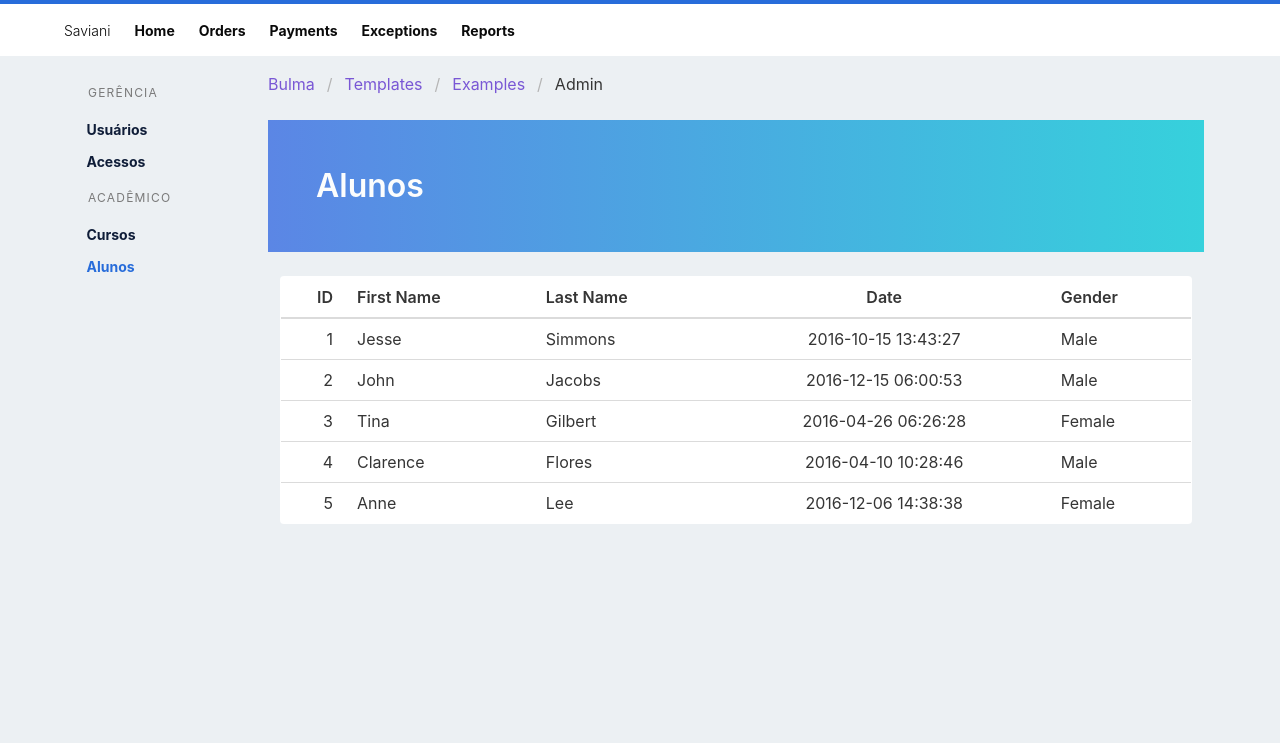
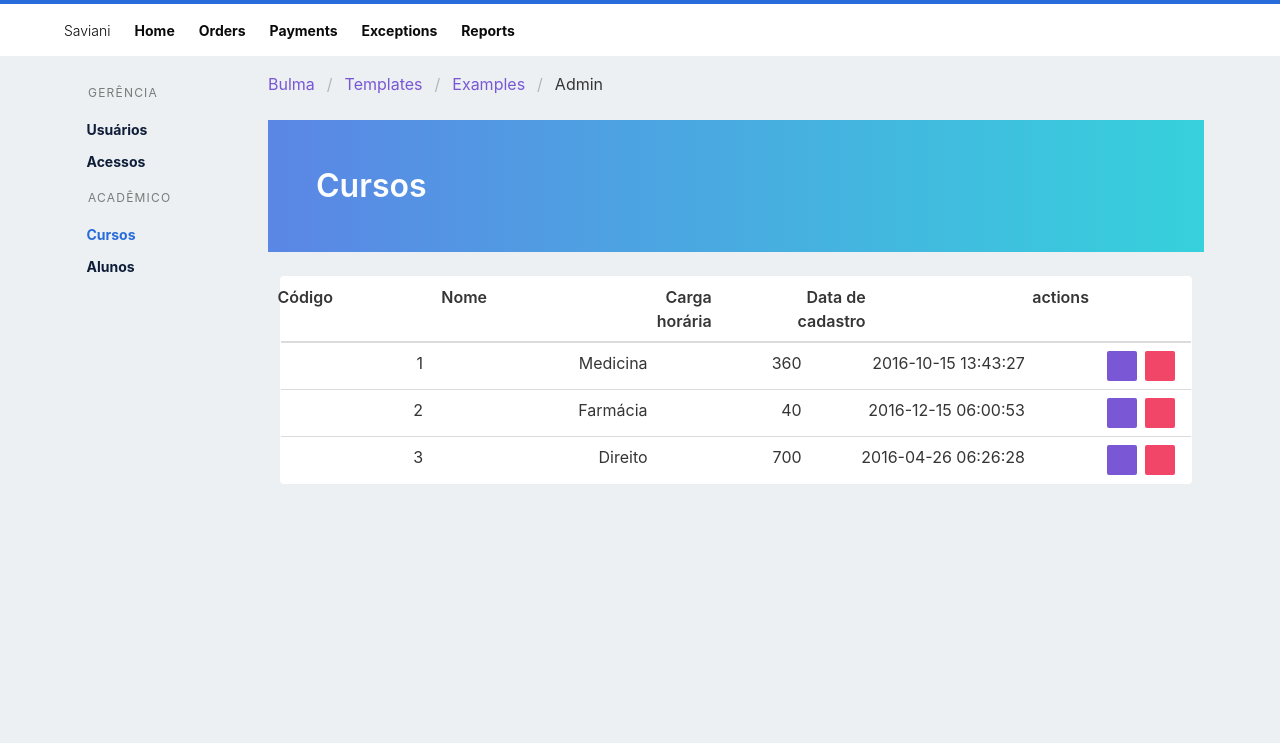
Before and after one commit to JosePaulo95/gestao-alunos, a plain HTML site: page index.html in a window 1280 px wide. Drawn offline with nearby package versions, Linux system fonts and the light colour scheme.

Commit message:
WIP: feat: crud tabs exibindo elementos

```diff
--- a/index.html
+++ b/index.html
@@ -90,7 +90,39 @@
             <br>
             <div class="columns">
               <div class="column is-12">
-                <b-table :data="data" :columns="columns"></b-table>
+                <b-table :data="getDadosAbaAtual()">
+                  <b-table-column
+                    v-for="coluna in getColunasAbaAtual()"
+                    :field="coluna.field"
+                    :label="coluna.label"
+                    width="40"
+                    numeric
+                    v-slot="props"
+                  >
+                    {{ props.row[coluna.field]}}
+                  </b-table-column>
+
+                  <b-table-column
+                    field="coluna.field"
+                    label="actions"
+                    width="40"
+                    numeric
+                    v-slot="props"
+                  >
+                    <div class="buttons is-right">
+                      <a class="button is-small is-primary">
+                        <span class="icon is-small">
+                          <i class="mdi mdi-account-edit"></i>
+                        </span>
+                      </a>
+                        <button type="button" class="button is-small is-danger">
+                          <span class="icon is-small">
+                            <i class="mdi mdi-trash-can"></i>
+                          </span>
+                        </button>
+                    </div>
+                  </b-table-column>
+                </b-table>
               </div>
             </div>
           </div>
--- a/js/saviani.js
+++ b/js/saviani.js
@@ -18,28 +18,46 @@ var App = new Vue({
       abas:{
         "usuarios": {label: "Usuários"},
         "acessos": {label: "Acessos"},
-        "cursos": {label: "Cursos"},
-        "alunos": {label: "Alunos"}
-      },
-      cursos: [
+        "cursos": {
+          label: "Cursos",
+          dados: [
+            { 'codigo': 1, 'nome': 'Medicina', 'date': '2016-10-15 13:43:27', 'carga_horaria': 360 },
+            { 'codigo': 2, 'nome': 'Farmácia', 'date': '2016-12-15 06:00:53', 'carga_horaria': 40 },
+            { 'codigo': 3, 'nome': 'Direito', 'date': '2016-04-26 06:26:28', 'carga_horaria': 700 },
+          ],
+          colunas: [
             {
-          nome: "Medicina"
+              field: 'codigo',
+              label: 'Código',
+              width: '40',
+              numeric: true
             },
             {
-          nome: "Computação"
+              field: 'nome',
+              label: 'Nome',
             },
             {
-          nome: "Farmácia"
+              field: 'carga_horaria',
+              label: 'Carga horária',
+              numeric: true
+            },
+            {
+              field: 'date',
+              label: 'Data de cadastro',
+              centered: true
             }
-      ],
-      data: [
+          ]
+        },
+        "alunos": {
+          label: "Alunos",
+          dados: [
             { 'id': 1, 'first_name': 'Jesse', 'last_name': 'Simmons', 'date': '2016-10-15 13:43:27', 'gender': 'Male' },
             { 'id': 2, 'first_name': 'John', 'last_name': 'Jacobs', 'date': '2016-12-15 06:00:53', 'gender': 'Male' },
             { 'id': 3, 'first_name': 'Tina', 'last_name': 'Gilbert', 'date': '2016-04-26 06:26:28', 'gender': 'Female' },
             { 'id': 4, 'first_name': 'Clarence', 'last_name': 'Flores', 'date': '2016-04-10 10:28:46', 'gender': 'Male' },
             { 'id': 5, 'first_name': 'Anne', 'last_name': 'Lee', 'date': '2016-12-06 14:38:38', 'gender': 'Female' }
           ],
-      columns: [
+          colunas: [
             {
               field: 'id',
               label: 'ID',
@@ -66,9 +84,12 @@ var App = new Vue({
           ]
         }
       },
+
+    }
+  },
   mounted(){
     this.runTests();
-    this.selecionarAba("alunos")
+    this.selecionarAba("cursos")
   },
   computed: {
     filteredCards() {
@@ -104,6 +125,23 @@ var App = new Vue({
         return '';
       }
     },
+    getDadosAbaAtual(){
+      let aba_atual = this.getAba(this.aba_id_selecionada);
+      if(aba_atual){
+        return aba_atual.dados;
+      }else{
+        return [];
+      }
+    },
+    getColunasAbaAtual(){
+      let aba_atual = this.getAba(this.aba_id_selecionada);
+      if(aba_atual){
+        console.log(aba_atual.colunas)
+        return aba_atual.colunas;
+      }else{
+        return [];
+      }
+    },
     runTests(){
       this.is_testing = true;
       runNavigationTests(this);
--- a/js/uTests/navigationTests.js
+++ b/js/uTests/navigationTests.js
@@ -1,6 +1,7 @@
 function runNavigationTests(context) {
   console.assert(selecionarAbaDeixaItemAtivo.call(context), "selecionarAbaDeixaItemAtivo");
-  console.assert(selecionarAbaMudaTituloDoContainer.call(context), "selecionarAbaMudaTituloDoContainer");
+  console.assert(tituloDoContainerEhReativo.call(context), "tituloDoContainerEhReativo");
+  //console.assert(conteudoCursosEAlunosEhReativo.call(context), "conteudoCursosEAlunosEhReativo");
 }
 function selecionarAbaDeixaItemAtivo() {
   this.selecionarAba("cursos");
@@ -17,7 +18,7 @@ function selecionarAbaDeixaItemAtivo() {
 
   return true;
 }
-function selecionarAbaMudaTituloDoContainer() {
+function tituloDoContainerEhReativo() {
   this.selecionarAba("cursos");
 
   if(this.getTituloAbaAtual() != "Cursos"){
@@ -32,3 +33,6 @@ function selecionarAbaMudaTituloDoContainer() {
 
   return true;
 }
+function conteudoCursosEAlunosEhReativo() {
+  //this.selecionarAba("cursos");
+}
```
Lines whose indentation alone changed are shown as unchanged.
